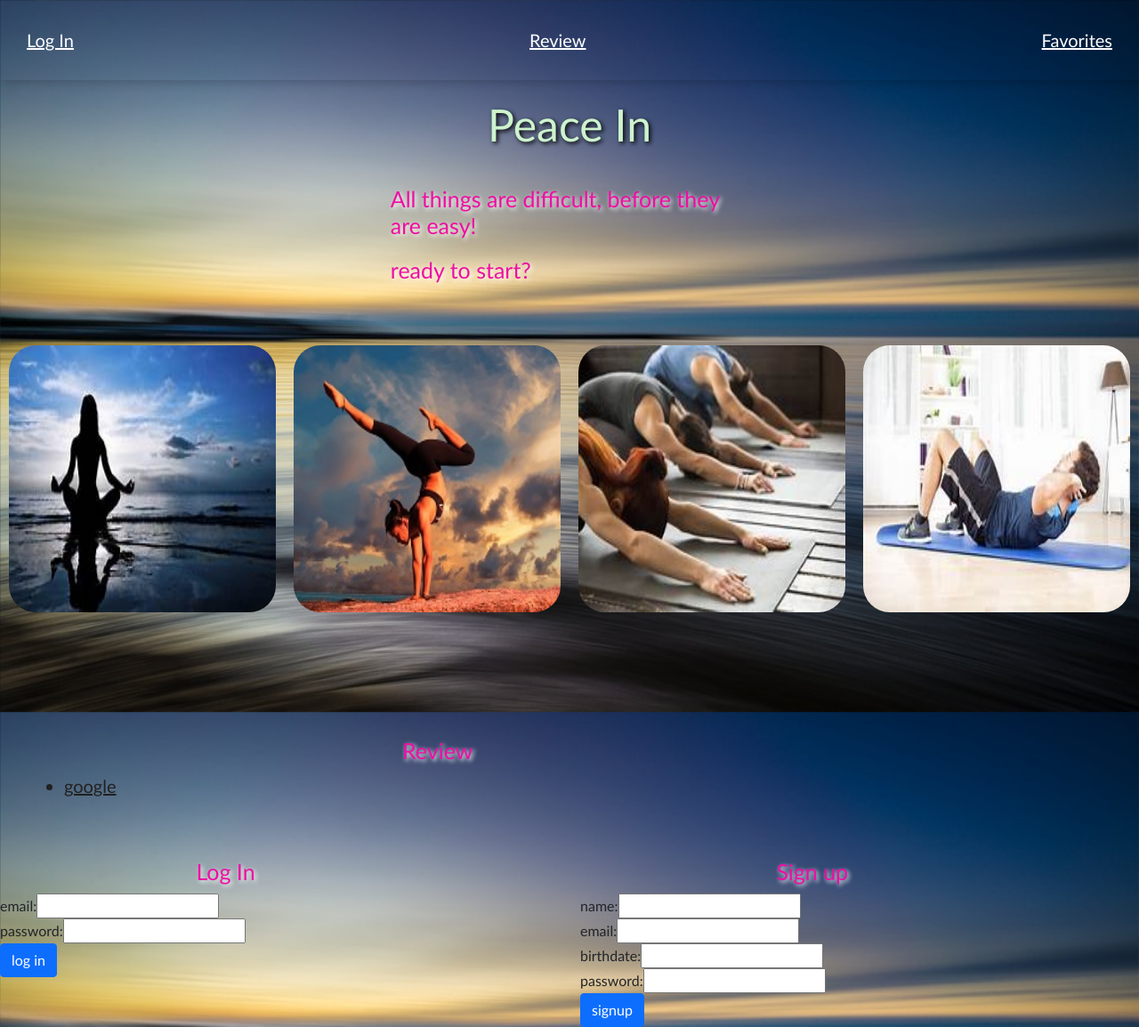
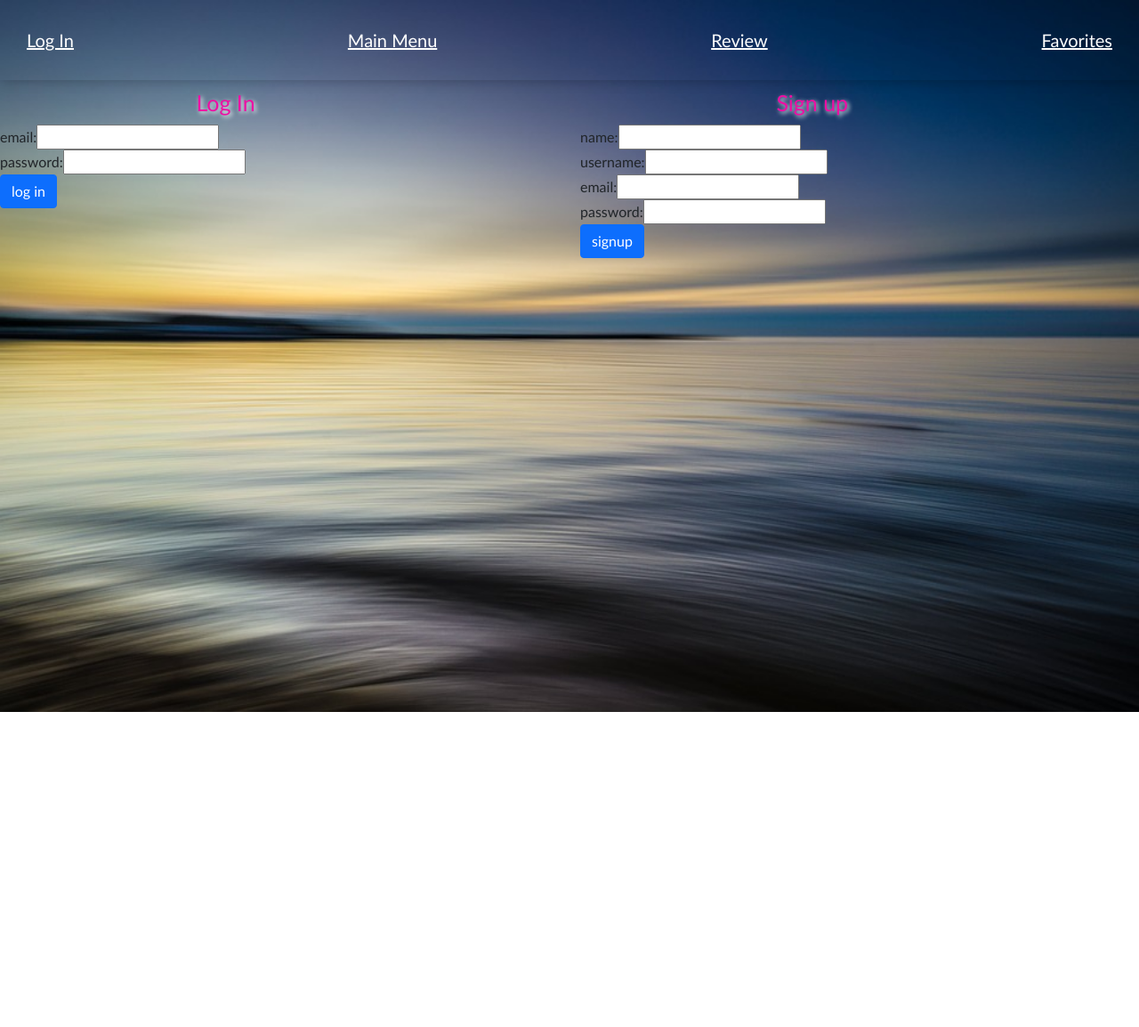
Before and after one commit to Wflores230/Peace-In, a React (Create React App) app in the folder client/: page /login in a window 1280 px wide. Shown: the whole page at 89% size. After the commit the page ends 800 px from the top, so only its background shows below. Built offline with nearby package versions, Linux system fonts and the light colour scheme.

Commit message:
added to app js and fixed routes

```diff
--- a/client/package.json
+++ b/client/package.json
@@ -11,6 +11,7 @@
     "react": "^17.0.2",
     "react-bootstrap": "^1.6.1",
     "react-dom": "^17.0.2",
+    "react-router-dom": "^5.2.0",
     "react-scripts": "4.0.3",
     "web-vitals": "^1.1.2"
   },
--- a/client/src/App.js
+++ b/client/src/App.js
@@ -1,16 +1,19 @@
 import './App.css';
 import "bootstrap/dist/css/bootstrap.min.css";
+import { BrowserRouter as Router, Route } from "react-router-dom";
 import Navbar from './components/Navbar';
 import Homepage from './pages/Homepage';
-import Login from './components/Login'
+import Login from './pages/Login'
 
 function App() {
   return (
-    <>
-      <Navbar></Navbar>
-      <Homepage></Homepage>
-      <Login></Login>
-    </>
+    <Router>
+      <div>
+          <Navbar></Navbar>
+          <Route exact path="/" component={Homepage} />
+          <Route exact path="/login" component={Login} />
+      </div>
+    </Router>
   );
 }
 
--- a/client/src/components/Login/index.js
+++ /dev/null
@@ -1,54 +0,0 @@
-import React, { Component } from "react";
-
-
-function Login(props) {
-    return (
-
-        <div class="row">
-            <div class="col-md-6">
-                <h2>Log In</h2>
-
-                <form class="form login-form">
-                    <div class="form-group">
-                        <label for="email-login">email:</label>
-                        <input class="form-input" type="text" id="email-login" />
-                    </div>
-                    <div class="form-group">
-                        <label for="password-login">password:</label>
-                        <input class="form-input" type="password" id="password-login" />
-                    </div>
-                    <div class="form-group">
-                        <button class="btn btn-primary" type="submit">log in</button>
-                    </div>
-                </form>
-            </div>
-
-            <div class="col-md-6">
-                <h2>Sign up</h2>
-
-                <form class="form signup-form">
-                    <div class="form-group">
-                        <label for="name-signup">name:</label>
-                        <input class="form-input" type="text" id="name-signup" />
-                    </div>
-                    <div class="form-group">
-                        <label for="email-signup">email:</label>
-                        <input class="form-input" type="text" id="email-signup" />
-                    </div>
-                    <div class="form-group">
-                        <label for="birthday-signup">birthdate:</label>
-                        <input class="form-input" type="text" id="birthday-signup" />
-                    </div>
-                    <div class="form-group">
-                        <label for="password-signup">password:</label>
-                        <input class="form-input" type="password" id="password-signup" />
-                    </div>
-                    <div class="form-group">
-                        <button class="btn btn-primary" type="submit">signup</button>
-                    </div>
-                </form>
-            </div>
-        </div>
-    );
-}
-export default Login;
--- a/client/src/components/Navbar/index.js
+++ b/client/src/components/Navbar/index.js
@@ -3,9 +3,10 @@
 const Nav = () => {
     return (
         <nav class="nav">
-            <a href="#Login">Log In</a>
-            <a href="#Review">Review</a>
-            <a href="#Review">Favorites</a>
+            <a href="Login">Log In</a>
+            <a href="/">Main Menu</a>
+            <a href="Review">Review</a>
+            <a href="Review">Favorites</a>
         </nav>
     )
 }
--- a/client/src/pages/Login.js
+++ b/client/src/pages/Login.js
@@ -0,0 +1,54 @@
+import React, { Component } from "react";
+
+
+function Login(props) {
+    return (
+
+        <div class="row">
+            <div class="col-md-6">
+                <h2>Log In</h2>
+
+                <form class="form login-form">
+                    <div class="form-group">
+                        <label for="email-login">email:</label>
+                        <input class="form-input" type="text" id="email-login" />
+                    </div>
+                    <div class="form-group">
+                        <label for="password-login">password:</label>
+                        <input class="form-input" type="password" id="password-login" />
+                    </div>
+                    <div class="form-group">
+                        <button class="btn btn-primary" type="submit">log in</button>
+                    </div>
+                </form>
+            </div>
+
+            <div class="col-md-6">
+                <h2>Sign up</h2>
+
+                <form class="form signup-form">
+                    <div class="form-group">
+                        <label for="name-signup">name:</label>
+                        <input class="form-input" type="text" id="name-signup" />
+                    </div>
+                    <div class="form-group">
+                        <label for="birthday-signup">username:</label>
+                        <input class="form-input" type="text" id="birthday-signup" />
+                    </div>
+                    <div class="form-group">
+                        <label for="email-signup">email:</label>
+                        <input class="form-input" type="text" id="email-signup" />
+                    </div>
+                    <div class="form-group">
+                        <label for="password-signup">password:</label>
+                        <input class="form-input" type="password" id="password-signup" />
+                    </div>
+                    <div class="form-group">
+                        <button class="btn btn-primary" type="submit">signup</button>
+                    </div>
+                </form>
+            </div>
+        </div>
+    );
+}
+export default Login;
```
Also changed, not shown: client/src/utils/API.js (added), 1 other file (tests, documents, lock files or other folders).
